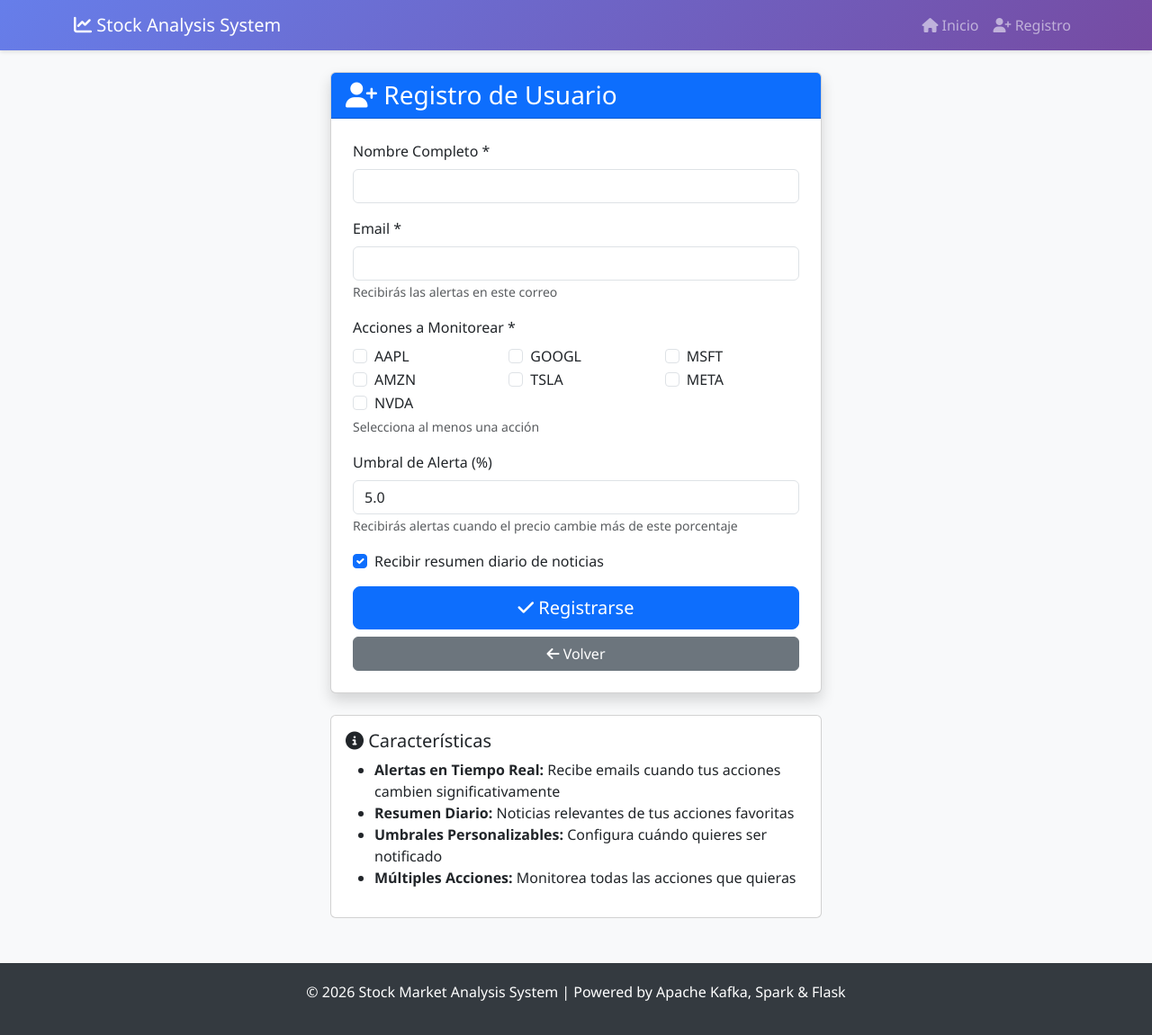
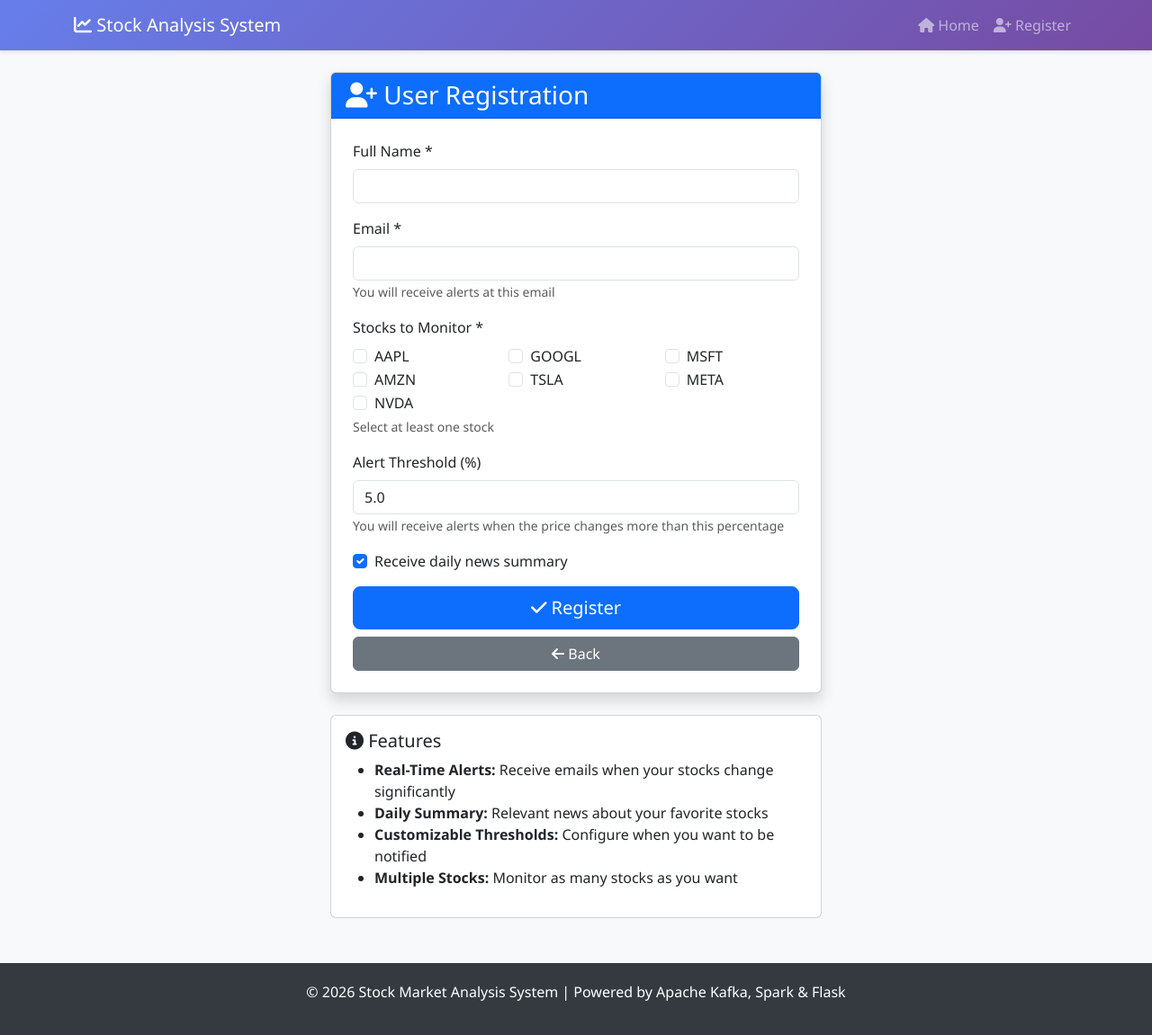
Before and after one commit to luccaperazzo/stock-realtime-analytics, a Flask app: page /register in a window 1280 px wide. Shown: the whole page at 90% size. Run offline with Flask 3, Linux system fonts and the light colour scheme.

Commit message:
refactor: update Dockerfile and templates for consistency and language localization

```diff
--- a/flask_web_app/app.py
+++ b/flask_web_app/app.py
@@ -123,9 +123,9 @@ def register():
 
             users_collection = mongo_db[Config.MONGO_COLLECTION_USERS]
 
-            # Verificar si ya existe
+            # Check if already exists
             if users_collection.find_one({'email': data['email']}):
-                flash('El email ya está registrado', 'error')
+                flash('Email is already registered', 'error')
                 return redirect(url_for('register'))
 
             # Crear usuario
@@ -141,14 +141,14 @@ def register():
 
             users_collection.insert_one(user)
 
-            flash('Registro exitoso! Ya puedes recibir alertas.', 'success')
-            logger.info(f"Nuevo usuario registrado: {user['email']}")
+            flash('Registration successful! You can now receive alerts.', 'success')
+            logger.info(f"New user registered: {user['email']}")
 
             return redirect(url_for('index'))
 
         except Exception as e:
-            logger.error(f"Error en registro: {e}")
-            flash(f'Error en el registro: {str(e)}', 'error')
+            logger.error(f"Registration error: {e}")
+            flash(f'Registration error: {str(e)}', 'error')
             return redirect(url_for('register'))
 
     return render_template('register.html', stocks=Config.STOCKS_TO_MONITOR)
@@ -220,15 +220,15 @@ def get_all_news():
 
 @app.errorhandler(404)
 def not_found(error):
-    """Página de error 404"""
-    return render_template('error.html', error='Página no encontrada'), 404
+    """404 error page"""
+    return render_template('error.html', error='Page not found'), 404
 
 
 @app.errorhandler(500)
 def internal_error(error):
-    """Página de error 500"""
+    """500 error page"""
     logger.error(f"Error 500: {error}")
-    return render_template('error.html', error='Error interno del servidor'), 500
+    return render_template('error.html', error='Internal server error'), 500
 
 
 if __name__ == '__main__':
--- a/flask_web_app/templates/base.html
+++ b/flask_web_app/templates/base.html
@@ -1,5 +1,5 @@
 <!DOCTYPE html>
-<html lang="es">
+<html lang="en">
 <head>
     <meta charset="UTF-8">
     <meta name="viewport" content="width=device-width, initial-scale=1.0">
@@ -69,10 +69,10 @@
             <div class="collapse navbar-collapse" id="navbarNav">
                 <ul class="navbar-nav ms-auto">
                     <li class="nav-item">
-                        <a class="nav-link" href="/"><i class="fas fa-home"></i> Inicio</a>
+                        <a class="nav-link" href="/"><i class="fas fa-home"></i> Home</a>
                     </li>
                     <li class="nav-item">
-                        <a class="nav-link" href="/register"><i class="fas fa-user-plus"></i> Registro</a>
+                        <a class="nav-link" href="/register"><i class="fas fa-user-plus"></i> Register</a>
                     </li>
                 </ul>
             </div>
--- a/flask_web_app/templates/error.html
+++ b/flask_web_app/templates/error.html
@@ -8,10 +8,10 @@
         <div class="card text-center">
             <div class="card-body p-5">
                 <i class="fas fa-exclamation-triangle fa-5x text-warning mb-4"></i>
-                <h2>Oops! Algo salió mal</h2>
+                <h2>Oops! Something went wrong</h2>
                 <p class="lead">{{ error }}</p>
                 <a href="/" class="btn btn-primary">
-                    <i class="fas fa-home"></i> Volver al Inicio
+                    <i class="fas fa-home"></i> Back to Home
                 </a>
             </div>
         </div>
--- a/flask_web_app/templates/register.html
+++ b/flask_web_app/templates/register.html
@@ -1,18 +1,18 @@
 {% extends "base.html" %}
 
-{% block title %}Registro - Stock Market{% endblock %}
+{% block title %}Register - Stock Market{% endblock %}
 
 {% block content %}
 <div class="row justify-content-center">
     <div class="col-md-8 col-lg-6">
         <div class="card shadow">
             <div class="card-header bg-primary text-white">
-                <h3 class="mb-0"><i class="fas fa-user-plus"></i> Registro de Usuario</h3>
+                <h3 class="mb-0"><i class="fas fa-user-plus"></i> User Registration</h3>
             </div>
             <div class="card-body p-4">
                 <form method="POST" action="/register" id="registerForm">
                     <div class="mb-3">
-                        <label for="name" class="form-label">Nombre Completo *</label>
+                        <label for="name" class="form-label">Full Name *</label>
                         <input type="text" class="form-control" id="name" name="name" required>
                     </div>
 
@@ -20,12 +20,12 @@
                         <label for="email" class="form-label">Email *</label>
                         <input type="email" class="form-control" id="email" name="email" required>
                         <small class="form-text text-muted">
-                            Recibirás las alertas en este correo
+                            You will receive alerts at this email
                         </small>
                     </div>
 
                     <div class="mb-3">
-                        <label class="form-label">Acciones a Monitorear *</label>
+                        <label class="form-label">Stocks to Monitor *</label>
                         <div class="row">
                             {% for stock in stocks %}
                             <div class="col-6 col-md-4">
@@ -40,18 +40,18 @@
                             {% endfor %}
                         </div>
                         <small class="form-text text-muted">
-                            Selecciona al menos una acción
+                            Select at least one stock
                         </small>
                     </div>
 
                     <div class="mb-3">
                         <label for="threshold" class="form-label">
-                            Umbral de Alerta (%)
+                            Alert Threshold (%)
                         </label>
                         <input type="number" class="form-control" id="threshold" name="threshold"
                                value="5.0" step="0.1" min="0.1" max="50">
                         <small class="form-text text-muted">
-                            Recibirás alertas cuando el precio cambie más de este porcentaje
+                            You will receive alerts when the price changes more than this percentage
                         </small>
                     </div>
 
@@ -60,17 +60,17 @@
                             <input class="form-check-input" type="checkbox"
                                    id="news_summary" name="news_summary" checked>
                             <label class="form-check-label" for="news_summary">
-                                Recibir resumen diario de noticias
+                                Receive daily news summary
                             </label>
                         </div>
                     </div>
 
                     <div class="d-grid gap-2">
                         <button type="submit" class="btn btn-primary btn-lg">
-                            <i class="fas fa-check"></i> Registrarse
+                            <i class="fas fa-check"></i> Register
                         </button>
                         <a href="/" class="btn btn-secondary">
-                            <i class="fas fa-arrow-left"></i> Volver
+                            <i class="fas fa-arrow-left"></i> Back
                         </a>
                     </div>
                 </form>
@@ -79,12 +79,12 @@
 
         <div class="card mt-4">
             <div class="card-body">
-                <h5><i class="fas fa-info-circle"></i> Características</h5>
+                <h5><i class="fas fa-info-circle"></i> Features</h5>
                 <ul>
-                    <li><strong>Alertas en Tiempo Real:</strong> Recibe emails cuando tus acciones cambien significativamente</li>
-                    <li><strong>Resumen Diario:</strong> Noticias relevantes de tus acciones favoritas</li>
-                    <li><strong>Umbrales Personalizables:</strong> Configura cuándo quieres ser notificado</li>
-                    <li><strong>Múltiples Acciones:</strong> Monitorea todas las acciones que quieras</li>
+                    <li><strong>Real-Time Alerts:</strong> Receive emails when your stocks change significantly</li>
+                    <li><strong>Daily Summary:</strong> Relevant news about your favorite stocks</li>
+                    <li><strong>Customizable Thresholds:</strong> Configure when you want to be notified</li>
+                    <li><strong>Multiple Stocks:</strong> Monitor as many stocks as you want</li>
                 </ul>
             </div>
         </div>
@@ -98,7 +98,7 @@ document.getElementById('registerForm').addEventListener('submit', function(e) {
     const checkboxes = document.querySelectorAll('input[name="stocks"]:checked');
     if (checkboxes.length === 0) {
         e.preventDefault();
-        alert('Debes seleccionar al menos una acción para monitorear');
+        alert('You must select at least one stock to monitor');
     }
 });
 </script>
```
Also changed, not shown: flask_web_app/templates/dashboard.html (+9 -9 lines), flask_web_app/templates/index.html (+8 -8 lines), batch/daily_aggregation.py (line endings or trailing spaces), 1 other file.
